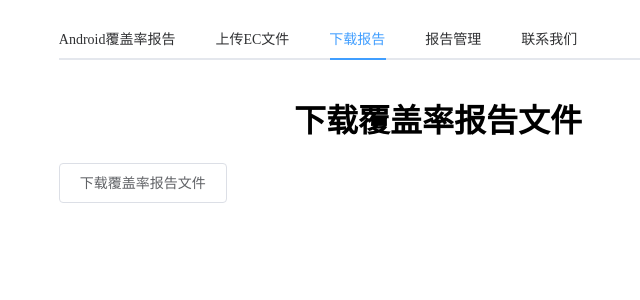
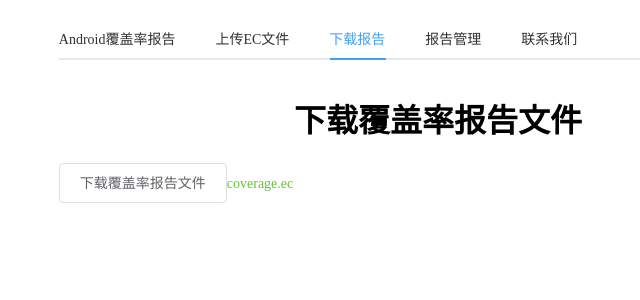
Before and after one commit to duqian291902259/WebVue, a Vue app: page / in a window 1280 px wide. Both pictures are taken after a click on the tab "下载报告". Shown: the top 300 px of the page, without its empty margins (202-842 px from the left). Built offline with nearby package versions, Linux system fonts and the light colour scheme.

Commit message:
add el-link to download ec file

```diff
--- a/src/components/download.vue
+++ b/src/components/download.vue
@@ -2,7 +2,18 @@
   <div>
     <h1 style="text-align: center">下载覆盖率报告文件</h1>
 
-    <el-button style="text-align: center" @click="download">下载覆盖率报告文件</el-button>
+    <el-button style="text-align: center" @click="download"
+      >下载覆盖率报告文件</el-button
+    >
+
+    <el-link
+      type="success"
+      herf="http://127.0.0.1:8090/download?path=download/cc-android/3.8.1/coverage.ec"
+      @click="download2"
+      >coverage.ec</el-link
+    >
+
+    <!-- <a style="text-align: center;margin-top:20px;float:left;" herf="http://127.0.0.1:8090/download?path=download/cc-android/3.8.1/coverage.ec">coverage.ec</a> -->
   </div>
 </template>
 <script>
@@ -11,10 +22,15 @@ export default {
     return {};
   },
   methods: {
-    download(){
-      window.open("http://127.0.0.1:8090/download/android/3.8.1/duqian.png")
+    download() {
+      window.open("http://127.0.0.1:8090/download/android/3.8.1/duqian.png");
       //window.open("http://127.0.0.1:8090/WebServer/JacocoApi/queryEcFile?appName=android&versionCode=3.8.1")
-    }
+    },
+    download2() {
+      window.open(
+        "http://127.0.0.1:8090/download?path=download/cc-android/3.8.1/coverage.ec"
+      );
+    },
   },
 };
 </script>
```
